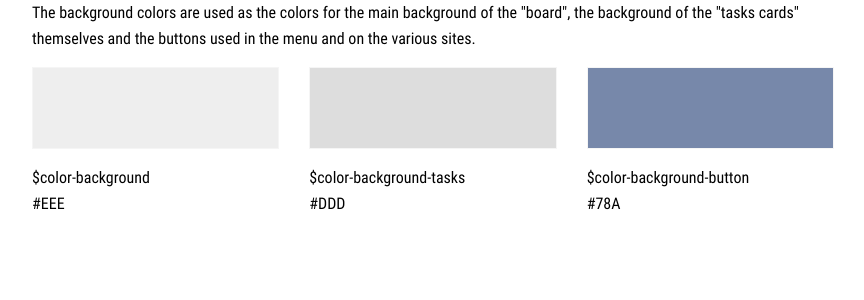
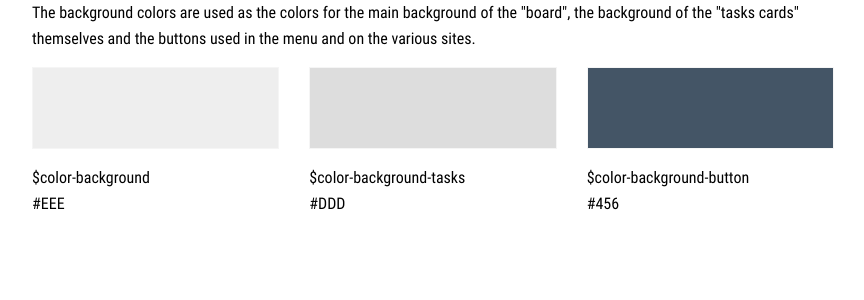
Before and after one commit to JoeAkaSepp/mmt-b2019_mitterbauer_schmidhuber_frontend, a Jekyll site: the page built from src/patterns/foundations/color/background-colors.md, in a window 1280 px wide. Shown: the top 300 px of the page, without its empty margins (208-1072 px from the left). Built offline with Jekyll 4.4.1, drawn with Linux system fonts in a browser that asks for light colours.

Commit message:
change button background color

```diff
--- a/src/assets/_scss/abstracts/_variables.scss
+++ b/src/assets/_scss/abstracts/_variables.scss
@@ -13,7 +13,7 @@ $color-white: #FFF;
 $color-black: #000;
 $color-background: #EEE;
 $color-background-tasks: #DDD;
-$color-background-button: #78A;
+$color-background-button: #456;
 
 $color-state-todo: #24A;
 $color-state-doing: #29A;
--- a/src/patterns/foundations/color/background-colors.md
+++ b/src/patterns/foundations/color/background-colors.md
@@ -9,7 +9,7 @@ colors:
     - name: $color-background-tasks
       hex: "#DDD"
     - name: $color-background-button
-      hex: "#78A"
+      hex: "#456"
 ---
 
 <style>
```
